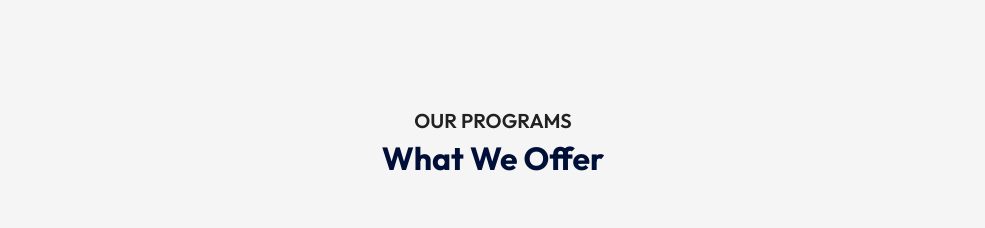
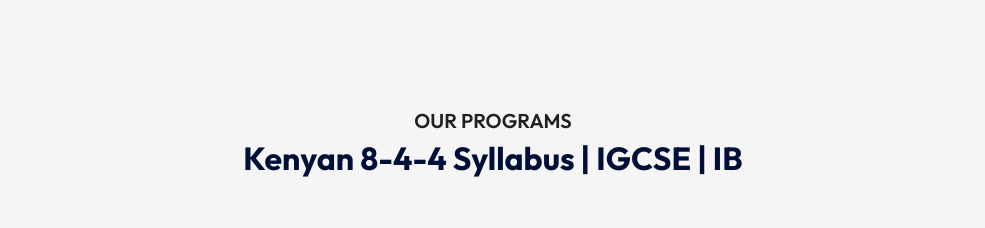
Before and after one commit to CalmaxBenard/cridon-pinnacle, a React (Create React App) app: page / in a window 1280 px wide. Shown: the part 1440-1668 px from the top of the page, without its empty margins (147-1132 px from the left). Built offline with nearby package versions, Linux system fonts and the light colour scheme.

Commit message:
Change programs title

```diff
--- a/src/App.js
+++ b/src/App.js
@@ -20,7 +20,7 @@
         <Hero />
         <div className='container'>
           <About setPlayState={setPlayState}/>
-          <Title subTitle="Our Programs" title="What We Offer"/>
+          <Title subTitle="Our Programs" title="Kenyan 8-4-4 Syllabus | IGCSE | IB"/>
           <Programs />
           <Title subTitle="Classes" title="Check Our Subjects"/>
           <Courses />
```
